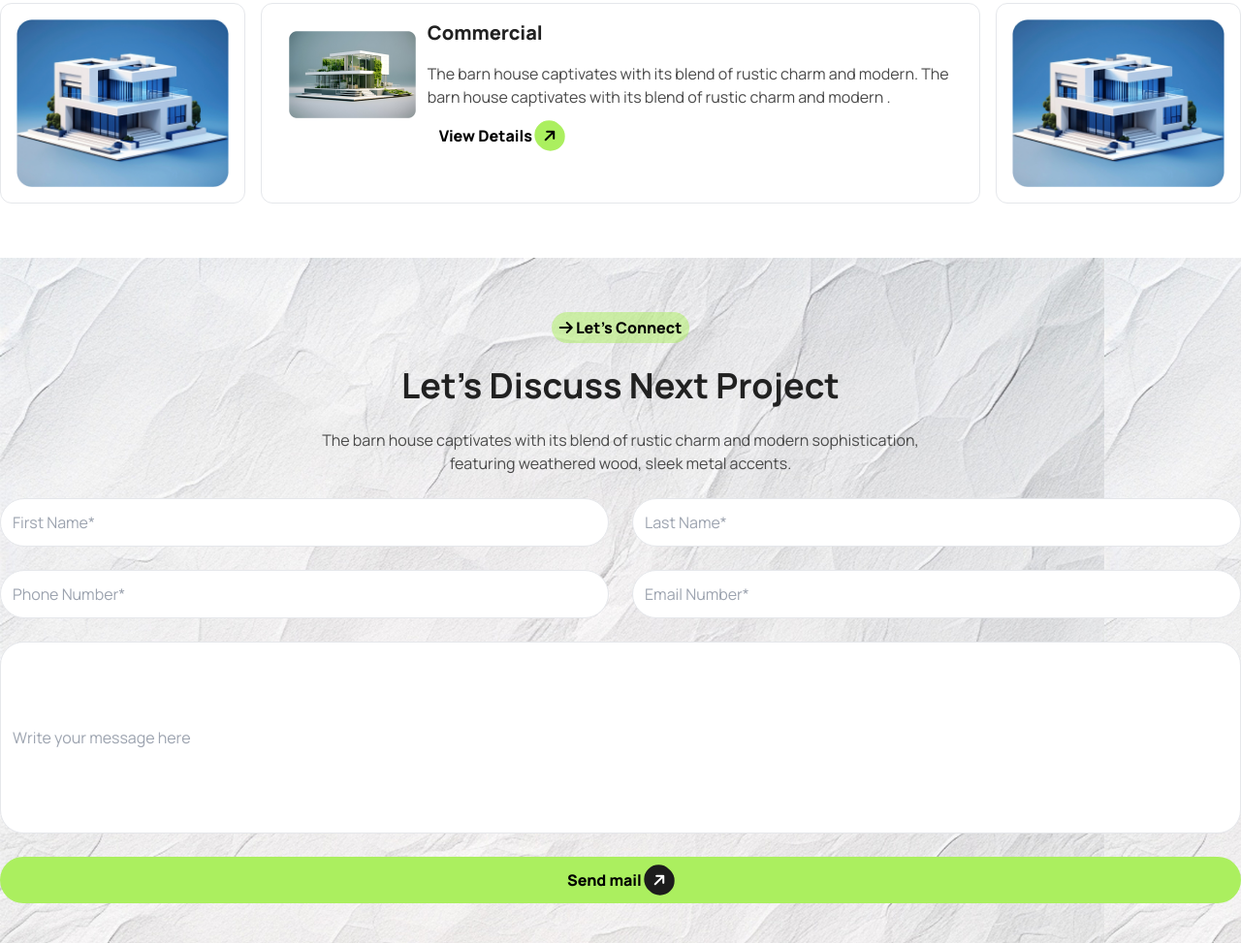
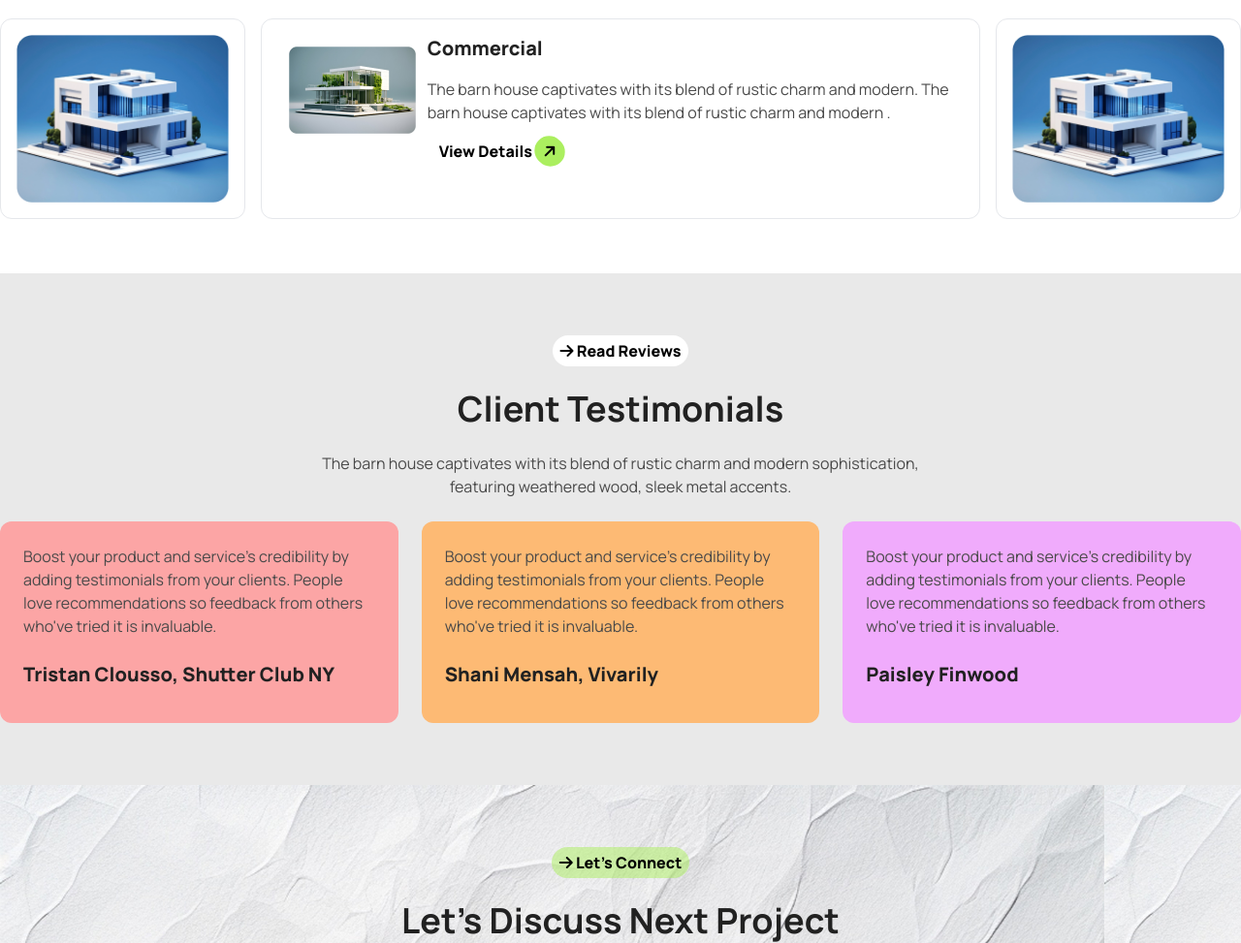
Before and after one commit to AzaxFard/Rinterio-Website, a plain HTML site: page index.html in a window 1280 px wide. Shown: the part 2483-3456 px from the top of the page at 97% size. Drawn offline with nearby package versions, Linux system fonts and the light colour scheme.

Commit message:
client testimonial section added

```diff
--- a/index.html
+++ b/index.html
@@ -92,7 +92,7 @@
             <div><img src="Images/Rectangle.png" alt=""></div>
         </section>
         <!-- work process section -->
-         <section class="max-w-screen-xl mx-auto py-14 gap-9">
+        <section class="max-w-screen-xl mx-auto py-16 gap-9">
             <div class="text-center">
                 <button class="bg-white rounded-2xl py-1 px-2 font-extrabold mb-6"><i class="fa-solid fa-arrow-right"></i> How we work</button>
                 <h3 class="text-4xl font-bold mb-6 text-[#212121]">Our Works Process</h3>
@@ -169,8 +169,30 @@
                 </div>
             </div>
         </section>
+        <!-- client testimonial section -->
+        <section class="max-w-screen-xl mx-auto py-16 gap-9">
+            <div class="text-center">
+                <button class="bg-white rounded-2xl py-1 px-2 font-extrabold mb-6"><i class="fa-solid fa-arrow-right"></i> Read Reviews</button>
+                <h3 class="text-4xl font-bold mb-6 text-[#212121]">Client Testimonials</h3>
+                <p class="mb-6 text-[#494949]">The barn house captivates with its blend of rustic charm and modern sophistication, <br> featuring weathered wood, sleek metal accents.</p>
+            </div>
+            <div class="grid grid-cols-3 gap-6">
+                <div class="bg-red-300 rounded-xl p-6">
+                    <p class="mb-6 text-[#494949]">Boost your product and service's credibility by adding testimonials from your clients. People love recommendations so feedback from others who've tried it is invaluable.</p>
+                    <h5 class="font-extrabold text-xl  text-[#212121] mb-3">Tristan Clousso, Shutter Club NY</h5>
+                </div>
+                <div class="bg-orange-300 rounded-xl p-6">
+                    <p class="mb-6 text-[#494949]">Boost your product and service's credibility by adding testimonials from your clients. People love recommendations so feedback from others who've tried it is invaluable.</p>
+                    <h5 class="font-extrabold text-xl  text-[#212121] mb-3">Shani Mensah, Vivarily</h5>
+                </div>
+                <div class="bg-fuchsia-300 rounded-xl p-6">
+                    <p class="mb-6 text-[#494949]">Boost your product and service's credibility by adding testimonials from your clients. People love recommendations so feedback from others who've tried it is invaluable. </p>
+                    <h5 class="font-extrabold text-xl  text-[#212121] mb-3">Paisley Finwood</h5>
+                </div>
+            </div>
+        </section>
         <!-- next project section -->
-          <section class="mx-auto py-14 gap-9 bg-[url('/images/bg.jpg')]">
+        <section class="mx-auto py-16 gap-9 bg-[url('/images/bg.jpg')]">
             <div class="text-center">
                 <button class="bg-[#ABEF5F] bg-opacity-50 rounded-2xl py-1 px-2 font-extrabold mb-6"><i class="fa-solid fa-arrow-right"></i> Let’s Connect</button>
                 <h3 class="text-4xl font-bold mb-6 text-[#212121]">Let’s Discuss Next Project</h3>
```
Lines whose indentation alone changed are shown as unchanged.
